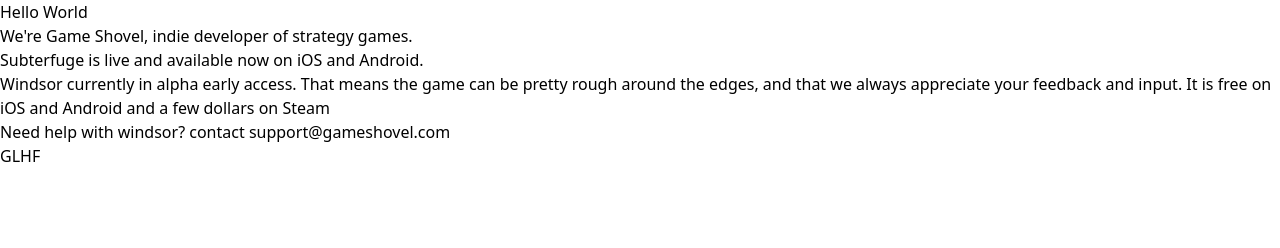
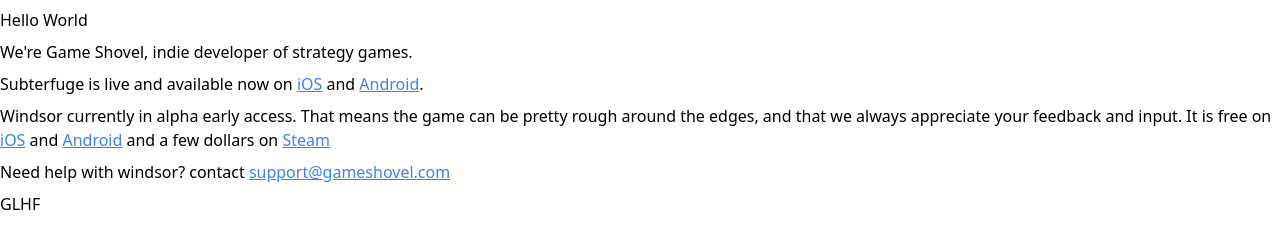
Before and after one commit to gameshovel/gameshovel.github.io, a website built with Vite: page index.html in a window 1280 px wide. Built offline with nearby package versions, Linux system fonts and the light colour scheme.

Commit message:
some basic formatting

```diff
--- a/index.html
+++ b/index.html
@@ -7,18 +7,18 @@
   </head>
   <body>
     <div id="app"></div>
-    <p class>Hello World</p>
-    <p>We're Game Shovel, indie developer of strategy games.</p>
-    <p>
+    <div class>Hello World</div>
+    <div>We're Game Shovel, indie developer of strategy games.</div>
+    <div>
       Subterfuge is live and available now on
       <a href="https://apps.apple.com/us/app/subterfuge/id702951905">iOS</a> and
       <a
         href="https://play.google.com/store/apps/details?id=com.snappytouch.subterfuge"
         >Android</a
       >.
-    </p>
+    </div>
 
-    <p>
+    <div>
       Windsor currently in alpha early access. That means the game can be pretty
       rough around the edges, and that we always appreciate your feedback and
       input. It is free on
@@ -36,12 +36,12 @@
         href="https://store.steampowered.com/app/1876070/Windsor__Grand_Strategy_MMO/"
         >Steam</a
       >
-    </p>
-    <p>
+    </div>
+    <div>
       Need help with windsor? contact
       <a href="mailto:support@gameshovel.com">support@gameshovel.com</a>
-    </p>
-    <p>GLHF</p>
+    </div>
+    <div>GLHF</div>
     <script type="module" src="/src/main.ts"></script>
   </body>
 </html>
--- a/src/style.css
+++ b/src/style.css
@@ -5,3 +5,11 @@
 :root {
 
 }
+
+a {
+  @apply text-blue-500 underline;
+}
+
+div {
+  @apply mb-2;
+}
```
